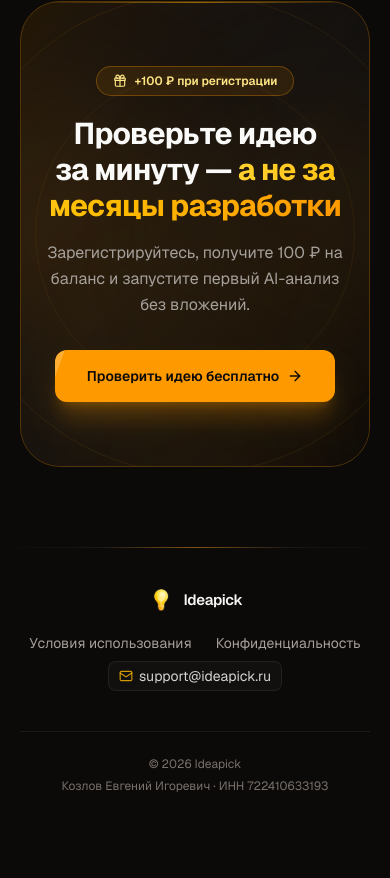
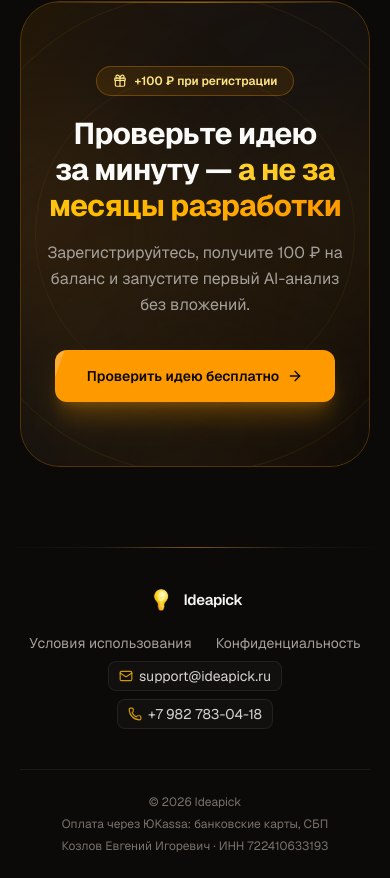
Before and after one commit to GRIZLI-RGB/ideapick, a Next.js app: page / in a window 390 px wide. Shown: the part 9900-10778 px from the top of the page. Before the commit the page ends 10718 px from the top, so only its background shows below. Built offline with nearby package versions, Linux system fonts and the light colour scheme; no server answers.

Commit message:
feat: add phone and YooKassa payment info for moderation requirements

```diff
--- a/components/landing-v2/landing-footer.tsx
+++ b/components/landing-v2/landing-footer.tsx
@@ -1,7 +1,7 @@
 import Link from "next/link";
 import { BrandMark } from "@/components/brand/brand-mark";
 import { OPERATOR } from "@/lib/legal";
-import { Mail } from "lucide-react";
+import { Mail, Phone } from "lucide-react";
 const SUPPORT_EMAIL = "support@ideapick.ru";
 
 const FOOTER_LINKS = [
@@ -55,12 +55,23 @@
 								aria-hidden
 							/>
 							{SUPPORT_EMAIL}
-						</a>{" "}
+						</a>
+						<a
+							href={`tel:${OPERATOR.phoneHref}`}
+							className="inline-flex items-center gap-1.5 rounded-lg border border-stone-800/80 bg-stone-900/40 px-2.5 py-1 text-sm text-stone-300 transition hover:border-stone-700 hover:text-stone-100"
+						>
+							<Phone
+								className="size-3.5 shrink-0 text-amber-400/80"
+								aria-hidden
+							/>
+							{OPERATOR.phone}
+						</a>
 					</nav>
 				</div>
 
 				<div className="mt-10 flex flex-col items-center gap-1.5 border-t border-stone-800/60 pt-6 text-xs text-stone-500 sm:flex-row sm:justify-between">
 					<p>© {new Date().getFullYear()} Ideapick</p>
+					<p>Оплата через ЮKassa: банковские карты, СБП</p>
 					<p>
 						{OPERATOR.name} · ИНН {OPERATOR.inn}
 					</p>
--- a/components/legal/privacy-content.tsx
+++ b/components/legal/privacy-content.tsx
@@ -57,6 +57,12 @@
 						</strong>{" "}
 						<a href={`mailto:${OPERATOR.email}`}>
 							{OPERATOR.email}
+						</a>
+					</li>
+					<li>
+						<strong>Телефон:</strong>{" "}
+						<a href={`tel:${OPERATOR.phoneHref}`}>
+							{OPERATOR.phone}
 						</a>
 					</li>
 				</ul>
--- a/components/legal/terms-content.tsx
+++ b/components/legal/terms-content.tsx
@@ -428,6 +428,10 @@
 						<a href={`mailto:${OPERATOR.email}`}>{OPERATOR.email}</a>
 					</li>
 					<li>
+						<strong>Телефон:</strong>{" "}
+						<a href={`tel:${OPERATOR.phoneHref}`}>{OPERATOR.phone}</a>
+					</li>
+					<li>
 						<strong>Сайт:</strong>{" "}
 						<a href={`https://${OPERATOR.site}`}>{OPERATOR.site}</a>
 					</li>
--- a/components/wallet/wallet-modal.tsx
+++ b/components/wallet/wallet-modal.tsx
@@ -180,6 +180,11 @@
 								{loading ? "Переход к оплате…" : "Пополнить"}
 							</button>
 
+							<p className="mt-2.5 shrink-0 text-center text-xs text-stone-500">
+								Безопасная оплата через ЮKassa — банковские
+								карты, СБП
+							</p>
+
 							<div className="mt-6 flex min-h-0 flex-1 flex-col">
 								<h3 className="mb-2 shrink-0 text-xs font-semibold uppercase tracking-wider text-stone-500">
 									История
--- a/lib/landing/faq-items.ts
+++ b/lib/landing/faq-items.ts
@@ -29,7 +29,7 @@
 	},
 	{
 		q: "Как происходит оплата?",
-		a: "Вы пополняете баланс любым удобным способом. Деньги списываются только за конкретно выбранное вами действие.",
+		a: "Вы пополняете баланс через платёжный сервис ЮKassa — банковской картой или по СБП. Деньги списываются только за конкретно выбранное вами действие.",
 	},
 	{
 		q: "Откуда взять идею, если своей нет?",
--- a/lib/legal.ts
+++ b/lib/legal.ts
@@ -6,6 +6,8 @@
 	status: "самозанятый (плательщик налога на профессиональный доход)",
 	location: "Россия, г. Тюмень",
 	email: "support@ideapick.ru",
+	phone: "+7 982 783-04-18",
+	phoneHref: "+79827830418",
 	site: "ideapick.ru",
 } as const;
 
```
